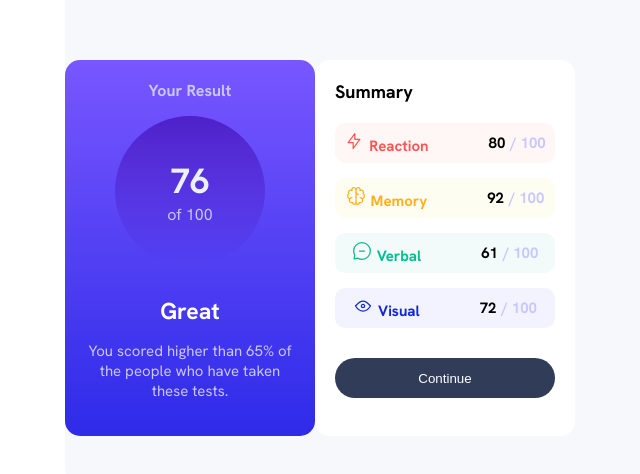
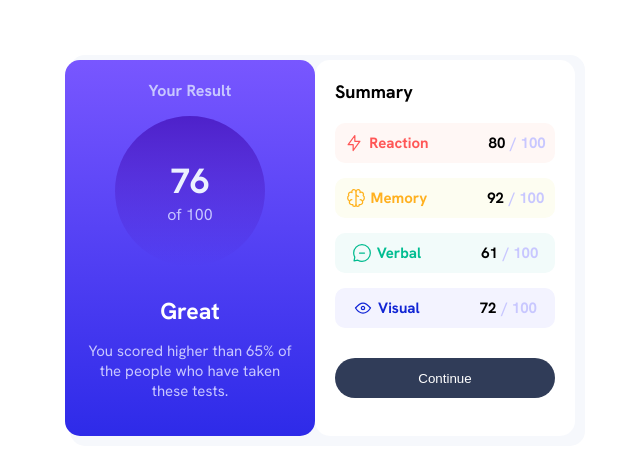
Before and after one commit to kvng24198/results-summary-component-main, a plain HTML site: page index.html in a window 1280 px wide. Shown: the part 152-626 px from the top of the page, 320-960 px from the left. Drawn offline with Linux system fonts and the light colour scheme.

Commit message:
correction

```diff
--- a/style.css
+++ b/style.css
@@ -16,6 +16,7 @@ body{
     width: 510px;
     display: flex;
 border-radius: 15px;
+position: relative;
 
 }
 .content-1{
@@ -91,6 +92,10 @@ border-radius: 15px;
     color:  hsl(0, 100%, 67%);
     font-weight: 700;
 }
+.r-1{
+    display: flex;
+    align-items: center;
+}
 .r-2{
     padding-left: 60px;
 }
@@ -120,6 +125,10 @@ border-radius: 15px;
     color:  hsl(39, 100%, 56%);
     font-weight: 700;
 }
+.m-1{
+    display: flex;
+    align-items: center;
+}
 .m-2{
     padding-left: 60px;
 }
@@ -139,6 +148,10 @@ border-radius: 15px;
     padding-left: 5px;
     color: hsl(166, 100%, 37%);
     font-weight: 700;
+}
+ .v-1{
+    display: flex;
+    align-items: center;
 }
 .v-2{
     padding-left: 60px;
@@ -160,6 +173,10 @@ border-radius: 15px;
     color:   hsl(234, 85%, 45%);
     font-weight: 700;
 }
+.vi-1{
+    display: flex;
+    align-items: center;
+}
 .vi-2{
     padding-left: 60px;
 }
@@ -174,11 +191,13 @@ button{
 .container::after{
     content: "";
     background-color:#F6F8FC ;
+
  position: absolute;
-    width: 81%;
-    height: 67%;
-    top: 99px;
-    z-index: -5;
+    width: 101%;
+    height: 104%;
+    left: 5px;
+    z-index: -3;
     border-radius: 15px;
     justify-content: center;
+    top: -5px;
 }
```
